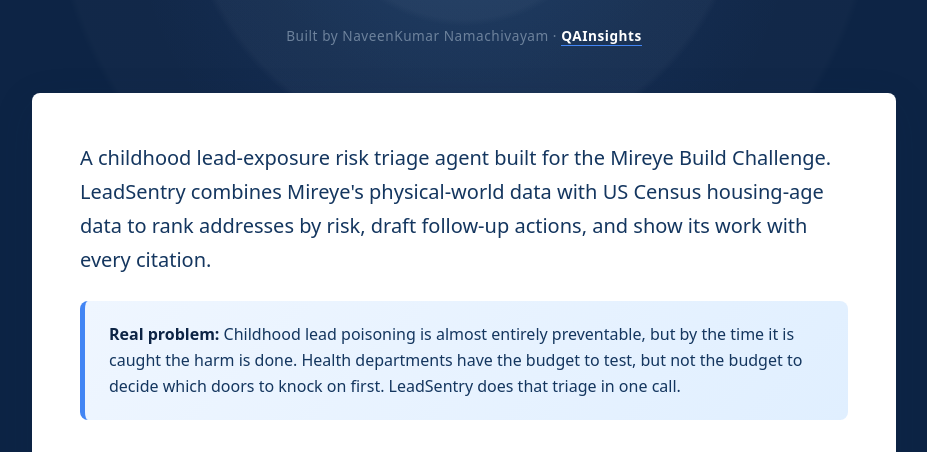
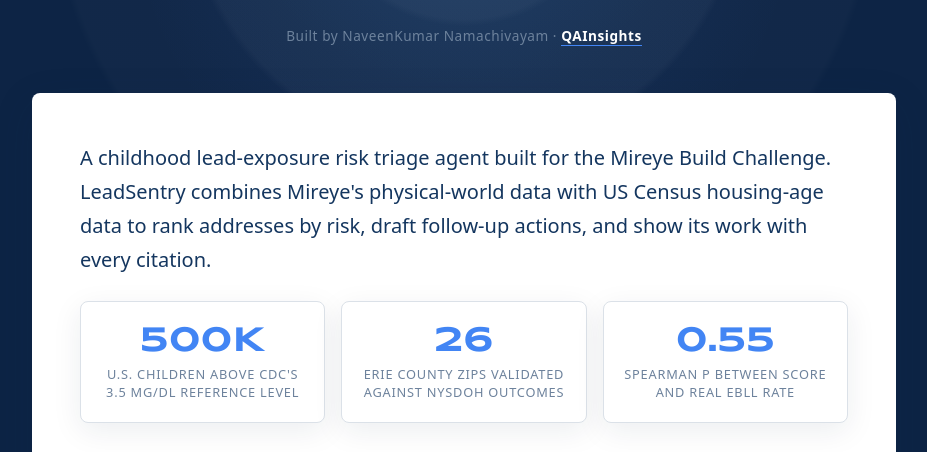
Before and after one commit to QAInsights/leadsentry, a website: page ONEPAGER.html in a window 1280 px wide. Shown: the part 473-925 px from the top of the page, without its empty margins (176-1103 px from the left). Drawn offline with Linux system fonts and the light colour scheme.

Commit message:
docs: add validation statistics and scatter plot to one-pager and README
Add three-stat grid showing 500K U.S. children above CDC reference level, 26 validated Erie County ZIPs, and 0.55 Spearman correlation; embed validation scatter plot with caption; expand ground-truth section in README with specific high/low-risk ZIP examples and correlation metrics; update callout text to cite CDC estimate

```diff
--- a/ONEPAGER.html
+++ b/ONEPAGER.html
@@ -155,6 +155,39 @@
     .callout strong {
       color: var(--navy);
       font-weight: 700;
+    }
+
+    .stats {
+      display: grid;
+      grid-template-columns: repeat(auto-fit, minmax(10rem, 1fr));
+      gap: 1rem;
+      margin: 1.5rem 0 2rem;
+    }
+
+    .stat {
+      text-align: center;
+      padding: 1.25rem 1rem;
+      background: #fff;
+      border: 1px solid var(--rule);
+      border-radius: var(--radius);
+      box-shadow: var(--shadow);
+    }
+
+    .stat .value {
+      font-family: "Syncopate", sans-serif;
+      font-size: clamp(1.6rem, 4vw, 2.2rem);
+      font-weight: 700;
+      color: var(--sentry-blue);
+      line-height: 1.1;
+      margin-bottom: 0.35rem;
+    }
+
+    .stat .label {
+      font-size: 0.8rem;
+      color: var(--navy-muted);
+      text-transform: uppercase;
+      letter-spacing: 0.06em;
+      line-height: 1.4;
     }
 
     h2 {
@@ -317,6 +350,21 @@
       margin-bottom: 0;
     }
 
+    .validation img {
+      width: 100%;
+      height: auto;
+      border-radius: var(--radius);
+      box-shadow: var(--shadow);
+      border: 1px solid var(--rule);
+    }
+
+    .validation .caption {
+      font-size: 0.85rem;
+      color: var(--navy-muted);
+      text-align: center;
+      margin-top: 0.75rem;
+    }
+
     code {
       font-family: "Courier New", Courier, monospace;
       font-size: 0.85em;
@@ -418,10 +466,27 @@
       rank addresses by risk, draft follow-up actions, and show its work with every citation.
     </p>
 
+    <div class="stats">
+      <div class="stat">
+        <div class="value">500K</div>
+        <div class="label">U.S. children above CDC's 3.5 μg/dL reference level</div>
+      </div>
+      <div class="stat">
+        <div class="value">26</div>
+        <div class="label">Erie County ZIPs validated against NYSDOH outcomes</div>
+      </div>
+      <div class="stat">
+        <div class="value">0.55</div>
+        <div class="label">Spearman ρ between score and real EBLL rate</div>
+      </div>
+    </div>
+
     <div class="callout">
-      <strong>Real problem:</strong> Childhood lead poisoning is almost entirely preventable,
-      but by the time it is caught the harm is done. Health departments have the budget to test,
-      but not the budget to decide which doors to knock on first. LeadSentry does that triage in one call.
+      <strong>Real problem:</strong> There is no safe blood lead level in children. CDC estimates roughly
+      <strong>500,000 U.S. children</strong> have a blood lead level at or above the 3.5 μg/dL reference value.
+      Childhood lead poisoning is almost entirely preventable, but by the time it is caught the harm is done.
+      Health departments have the budget to test, but not the budget to decide which doors to knock on first.
+      LeadSentry does that triage in one call.
     </div>
 
     <h2>What it combines</h2>
@@ -499,6 +564,22 @@
       ACS tables, and county PDFs. LeadSentry collapses it to one call.
     </p>
 
+    <h2>Ground-truth validation</h2>
+    <p>
+      LeadSentry's land-weighted mean risk score was compared against real childhood
+      blood-lead outcomes from the NYSDOH Childhood Blood Lead Testing dataset across
+      26 Erie County, NY ZIP codes.
+    </p>
+    <div class="validation">
+      <img src="assets/validation-scatter.png" alt="LeadSentry risk score vs. NYSDOH elevated blood-lead rate">
+      <p class="caption">Higher LeadSentry scores align with higher observed elevated-BLL rates per 1,000 children tested.</p>
+    </div>
+    <p>
+      In high-impact ZIPs like <strong>14212</strong> and <strong>14213</strong>, LeadSentry scored 70-72 while NYSDOH
+      observed 87-89 EBLLs per 1,000 children tested. Low-risk ZIPs like <strong>14221</strong> and <strong>14228</strong>
+      scored 35-43 and had zero observed EBLLs.
+    </p>
+
     <h2>Try it</h2>
     <div class="terminal">
       <p>npm install</p>
```
Also changed, not shown: README.md.
